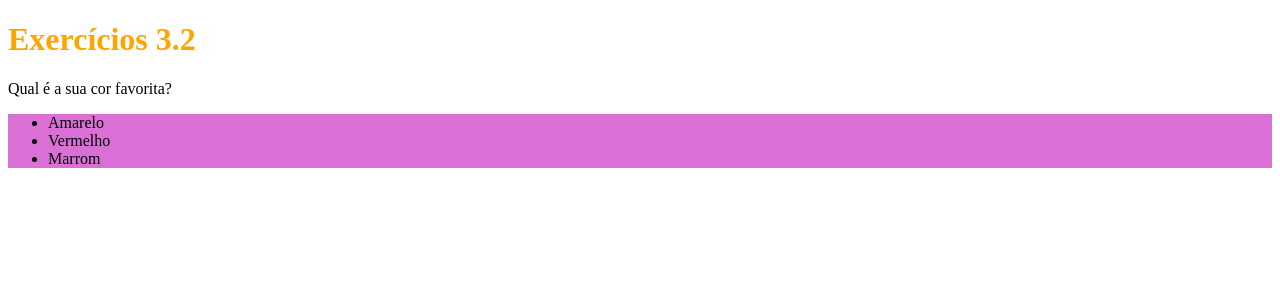
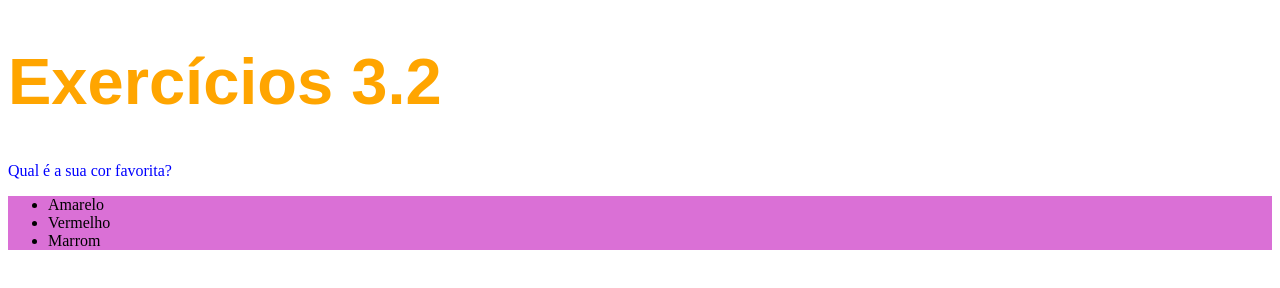
Before and after one commit to GustavoAnatnas/trybe-exercicios-, a plain HTML site: page fundamentos/bloco-03-introducao-a-html-e-css/dia-02-html-e-css-primeiros-passos-em-css/index.html in a window 1280 px wide. Drawn offline with Linux system fonts and the light colour scheme.

Commit message:
Modifica fonte e tamanho

```diff
--- a/fundamentos/bloco-03-introducao-a-html-e-css/dia-02-html-e-css-primeiros-passos-em-css/index.html
+++ b/fundamentos/bloco-03-introducao-a-html-e-css/dia-02-html-e-css-primeiros-passos-em-css/index.html
@@ -6,6 +6,16 @@
     <style>
 h1{
     color: orange;
+    font-family: sans-serif;
+    font-size:  65px;
+}
+p{
+    color: blue;
+    font-weight: 600px;
+
+}
+body{
+    font-size: 16px;
 }
 #cor1lista{
     background-color: orchid;
@@ -14,7 +24,7 @@ h1{
     </style>
   </head>
   <body>
-    <h1 width= >Exercícios 3.2</h1>
+    <h1>Exercícios 3.2</h1>
     <p>Qual é a sua cor favorita?</p>
     <ul id="cor1lista">
       <li>Amarelo</li>
```
